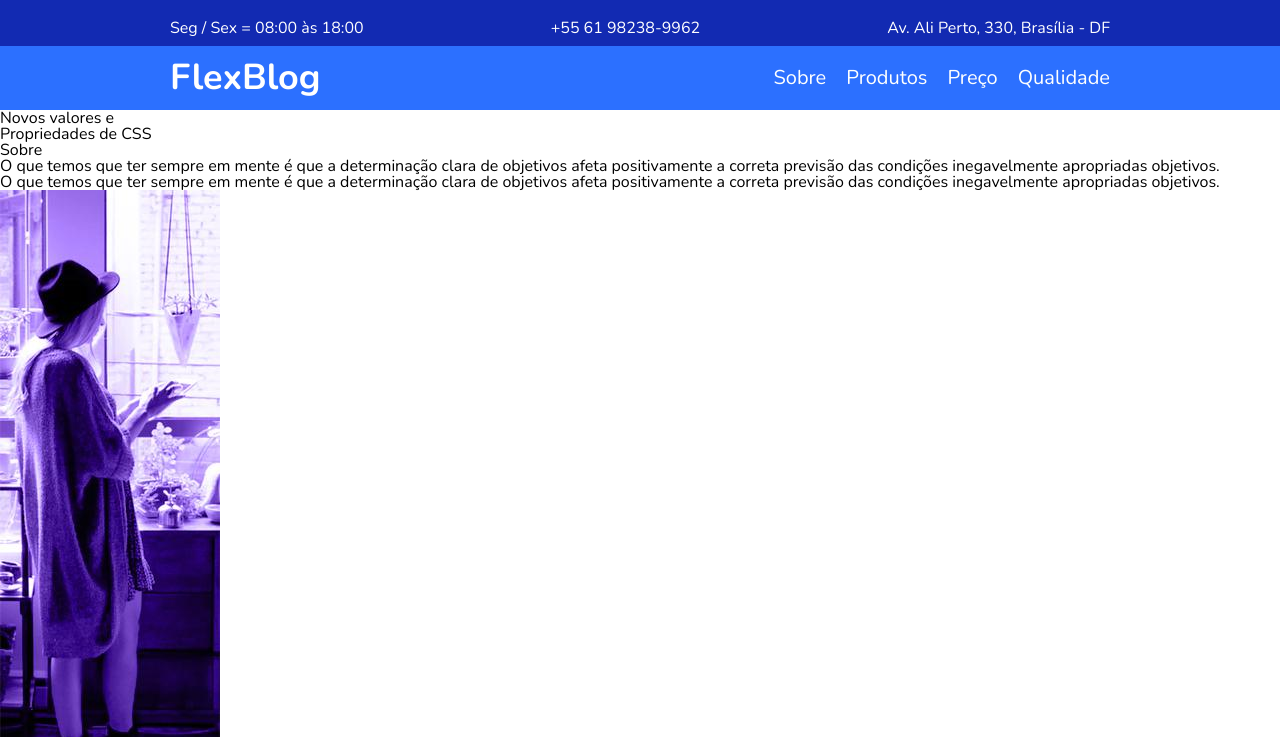
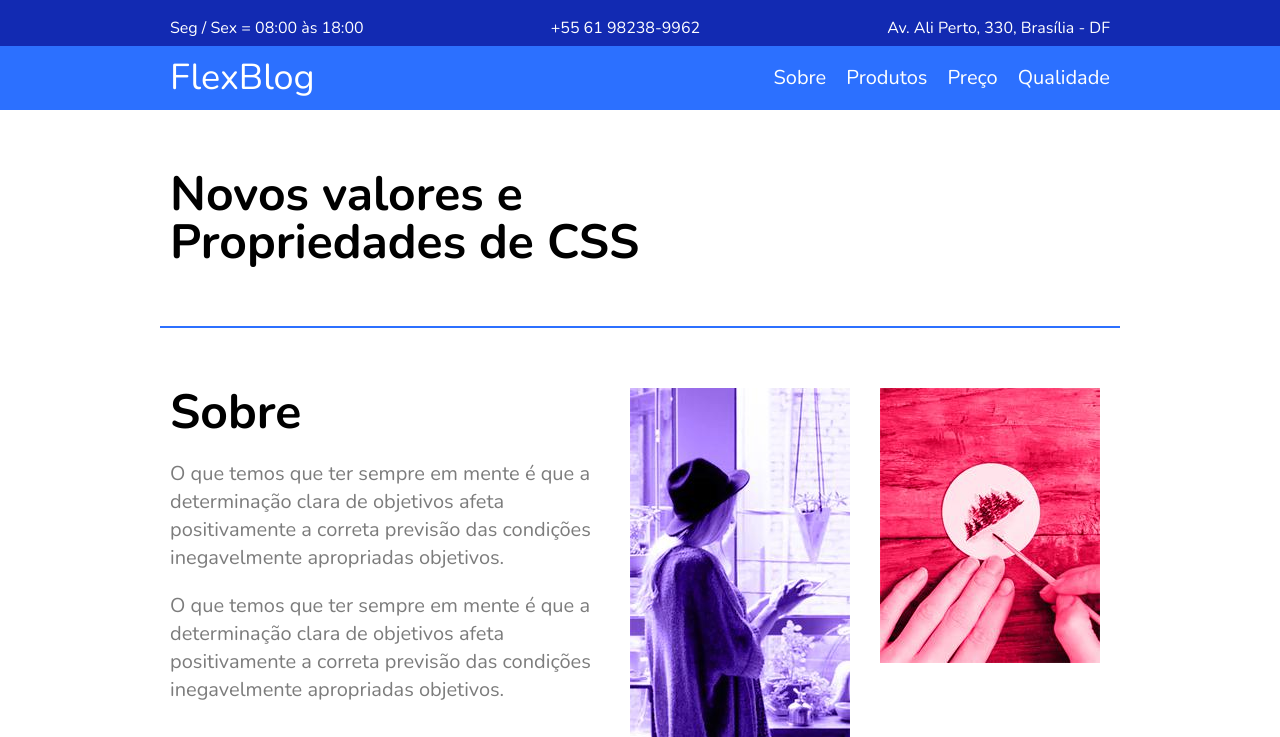
Before and after one commit to arthur-meireles/FlexBlog, a plain HTML site: page index.html in a window 1280 px wide. Shown: the top 737 px of the page. Drawn offline with nearby package versions, Linux system fonts and the light colour scheme.

Commit message:
Estilizando Sobre

```diff
--- a/css/style.css
+++ b/css/style.css
@@ -1,6 +1,10 @@
 body{
     font-family:Nunito;
-    font-weight:: 400;
+    font-weight: 400;
+}
+
+h1{
+    font-weight: bold;
 }
 a {
     text-decoration: none;
@@ -56,7 +60,6 @@ img {
 
 .menu-logo a {
     font-size: 2.25em;
-    font-weight: bold;
     margin: 0 10px;
 }
 
@@ -74,3 +77,48 @@ img {
 .menu-nav a:hover {
     color: #122ab2;
 }
+
+/* Introdução */
+
+.introducao {
+    font-size: 3em;
+    line-height: 1;
+    font-weight: bold;
+    max-width: 960px;
+    margin: 0 auto;
+    padding: 60px 10px;
+}
+
+/* Sobre */
+
+.sobre{
+    border-top: 2px solid #2c70ff;
+    border-bottom: 2px solid #2c70ff;
+    max-width: 960px;
+    margin: 0 auto;
+    padding: 60px 0px;
+    display: flex;
+    flex-wrap: wrap;
+}
+
+.sobre-info {
+    flex: 2 1 300px;
+    margin: 0 10px;
+}
+
+.sobre-info h1 {
+    font-size: 3em;
+    margin-bottom: .5em;
+}
+
+.sobre-info p {
+    font-size: 1.25em;
+    line-height: 1.4;
+    margin-bottom: 1em;
+    color: #7c7c7c;
+}
+
+.sobre-img {
+    flex: 1 1 160px;
+    margin: 0 10px;
+}
```
